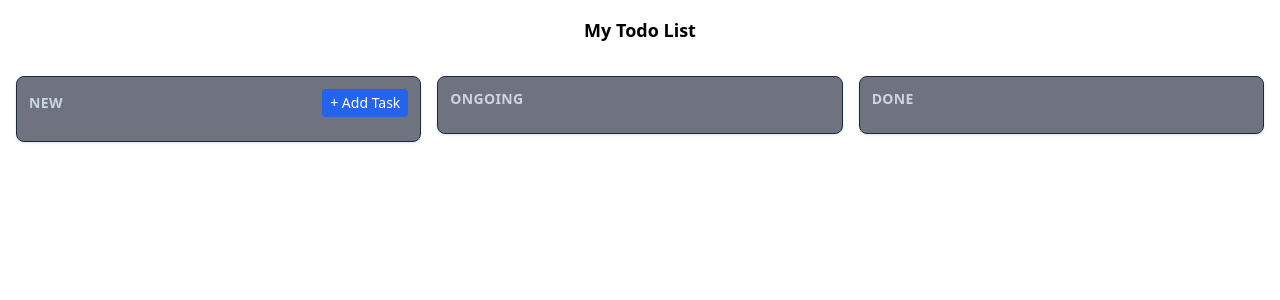
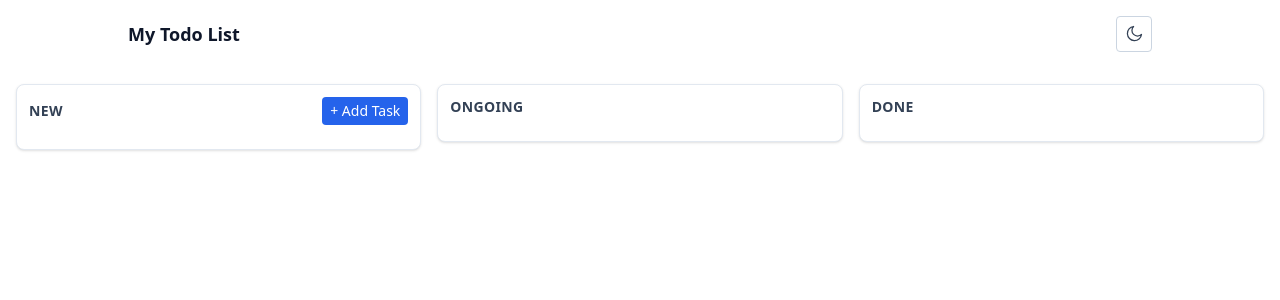
Before and after one commit to kamel404/todolist, a React (Vite) app: page / in a window 1280 px wide. Shown: the top 300 px of the page. Built offline with nearby package versions, Linux system fonts and the light colour scheme.

Commit message:
Used ThemeToggle for dark/light themes

```diff
--- a/src/App.jsx
+++ b/src/App.jsx
@@ -111,7 +111,7 @@ function App() {
   };
 
   return (
-    <div className="h-screen flex flex-col ">
+    <div className="h-screen flex flex-col bg-white text-slate-900 dark:bg-black dark:text-slate-200">
       <Header />
       <main className="flex-1 grid grid-cols-1 sm:grid-cols-3 gap-4 p-4">
 
--- a/src/components/Column.jsx
+++ b/src/components/Column.jsx
@@ -4,10 +4,10 @@ const Column = ({ title, children, rightElement, onDragOver, onDrop }) => {
         <div
             onDragOver={onDragOver}
             onDrop={onDrop}
-            className="rounded-lg p-3 shadow flex flex-col bg-slate-900/60 border border-slate-800"
+            className="rounded-lg p-3 shadow flex flex-col bg-white border border-slate-200 dark:bg-slate-900/60 dark:border-slate-800"
         >
             <div className="flex justify-between items-center mb-3">
-                <h2 className="text-sm font-semibold tracking-wide uppercase text-slate-300">{title}</h2>
+                <h2 className="text-sm font-semibold tracking-wide uppercase text-slate-700 dark:text-slate-300">{title}</h2>
                 {rightElement}
             </div>
             <div className="flex flex-col gap-2 overflow-y-auto">
--- a/src/components/ContextMenu.jsx
+++ b/src/components/ContextMenu.jsx
@@ -15,7 +15,7 @@ const ContextMenu = ({ x, y, onClose, onAction, status }) => {
 
   return (
     <div
-      className="absolute bg-slate-900 border border-slate-800 shadow-xl rounded z-50 min-w-40"
+      className="absolute bg-white border border-slate-200 shadow-xl rounded z-50 min-w-40 dark:bg-slate-900 dark:border-slate-800"
       style={{ top: y, left: x }}
     >
       {options[status].map((option) => (
--- a/src/components/Header.jsx
+++ b/src/components/Header.jsx
@@ -1,7 +1,12 @@
+import ThemeToggle from "./ThemeToggle";
+
 const Header = () => {
   return (
-    <header className=" px-6 py-4 text-lg font-bold text-center">
-      My Todo List
+    <header className="px-6 py-4">
+      <div className="max-w-5xl mx-auto flex items-center justify-between">
+        <h1 className="text-lg font-bold text-slate-900 dark:text-slate-200">My Todo List</h1>
+        <ThemeToggle />
+      </div>
     </header>
   )
 }
--- /dev/null
+++ b/src/components/ThemeToggle.jsx
@@ -0,0 +1,70 @@
+import { useEffect, useState } from "react";
+
+const ThemeToggle = () => {
+  const [isDark, setIsDark] = useState(false);
+
+  useEffect(() => {
+    const saved = localStorage.getItem("theme");
+    const systemDark = window.matchMedia("(prefers-color-scheme: dark)").matches;
+    const shouldDark = saved ? saved === "dark" : systemDark;
+    document.documentElement.classList.toggle("dark", shouldDark);
+    setIsDark(shouldDark);
+  }, []);
+
+  const toggle = () => {
+    const next = !isDark;
+    setIsDark(next);
+    document.documentElement.classList.toggle("dark", next);
+    localStorage.setItem("theme", next ? "dark" : "light");
+  };
+
+  return (
+    <button
+      onClick={toggle}
+      className="inline-flex items-center justify-center w-9 h-9 rounded border bg-white text-slate-700 border-slate-300 hover:bg-slate-100 dark:bg-slate-900 dark:text-slate-200 dark:border-slate-700 dark:hover:bg-slate-800"
+      aria-label={isDark ? "Switch to light theme" : "Switch to dark theme"}
+      title={isDark ? "Switch to light theme" : "Switch to dark theme"}
+    >
+      {isDark ? (
+        // Sun icon
+        <svg
+          xmlns="http://www.w3.org/2000/svg"
+          viewBox="0 0 24 24"
+          className="w-5 h-5"
+          fill="none"
+          stroke="currentColor"
+          strokeWidth="1.5"
+          strokeLinecap="round"
+          strokeLinejoin="round"
+        >
+          <circle cx="12" cy="12" r="4" />
+          <path d="M12 2v2" />
+          <path d="M12 20v2" />
+          <path d="M2 12h2" />
+          <path d="M20 12h2" />
+          <path d="M4.22 4.22l1.42 1.42" />
+          <path d="M18.36 18.36l1.42 1.42" />
+          <path d="M4.22 19.78l1.42-1.42" />
+          <path d="M18.36 5.64l1.42-1.42" />
+        </svg>
+      ) : (
+        // Moon icon
+        <svg
+          xmlns="http://www.w3.org/2000/svg"
+          viewBox="0 0 24 24"
+          className="w-5 h-5"
+          fill="none"
+          stroke="currentColor"
+          strokeWidth="1.5"
+          strokeLinecap="round"
+          strokeLinejoin="round"
+        >
+          <path d="M21 12.5A8.5 8.5 0 1111.5 3a6.5 6.5 0 009.5 9.5z" />
+        </svg>
+      )}
+      <span className="sr-only">{isDark ? "Light" : "Dark"}</span>
+    </button>
+  );
+};
+
+export default ThemeToggle;
--- a/src/components/TodoCard.jsx
+++ b/src/components/TodoCard.jsx
@@ -17,16 +17,16 @@ const TodoCard = ({ title, description, status, id, onContextMenu, onDragStart }
             onContextMenu={onContextMenu}
             draggable
             onDragStart={(e) => onDragStart?.(e, {id, status})}
-            className={`rounded-lg p-3 bg-slate-800 border border-slate-700 hover:border-slate-600 transition-colors cursor-pointer ${accentBorders[status]} border-l-4`}
+            className={`rounded-lg p-3 bg-white border border-slate-200 hover:border-slate-300 dark:bg-slate-800 dark:border-slate-700 dark:hover:border-slate-600 transition-colors cursor-pointer ${accentBorders[status]} border-l-4`}
         >
             <div className='flex justify-between items-center'>
-                <h3 className="font-semibold text-slate-100">{title}</h3>
-                <span className={`text-xs rounded-full px-2 py-0.5 ${badgeClasses[status]}`}>
+                <h3 className="font-semibold text-slate-900 dark:text-slate-100">{title}</h3>
+                <span className={`text-xs rounded-full px-2 py-0.5 ${badgeClasses[status]} dark:${badgeClasses[status]}`}>
                     {status}
                 </span>
             </div>
             {description && (
-                <p className="text-sm text-slate-300 mt-1">{description}</p>
+                <p className="text-sm text-slate-700 dark:text-slate-300 mt-1">{description}</p>
             )}
         </div>
     )
--- a/tailwind.config.js
+++ b/tailwind.config.js
@@ -1,5 +1,6 @@
 /** @type {import('tailwindcss').Config} */
 export default {
+  darkMode: 'class',
   content: [
     "./index.html",
     "./src/**/*.{js,jsx,ts,tsx}",
```
